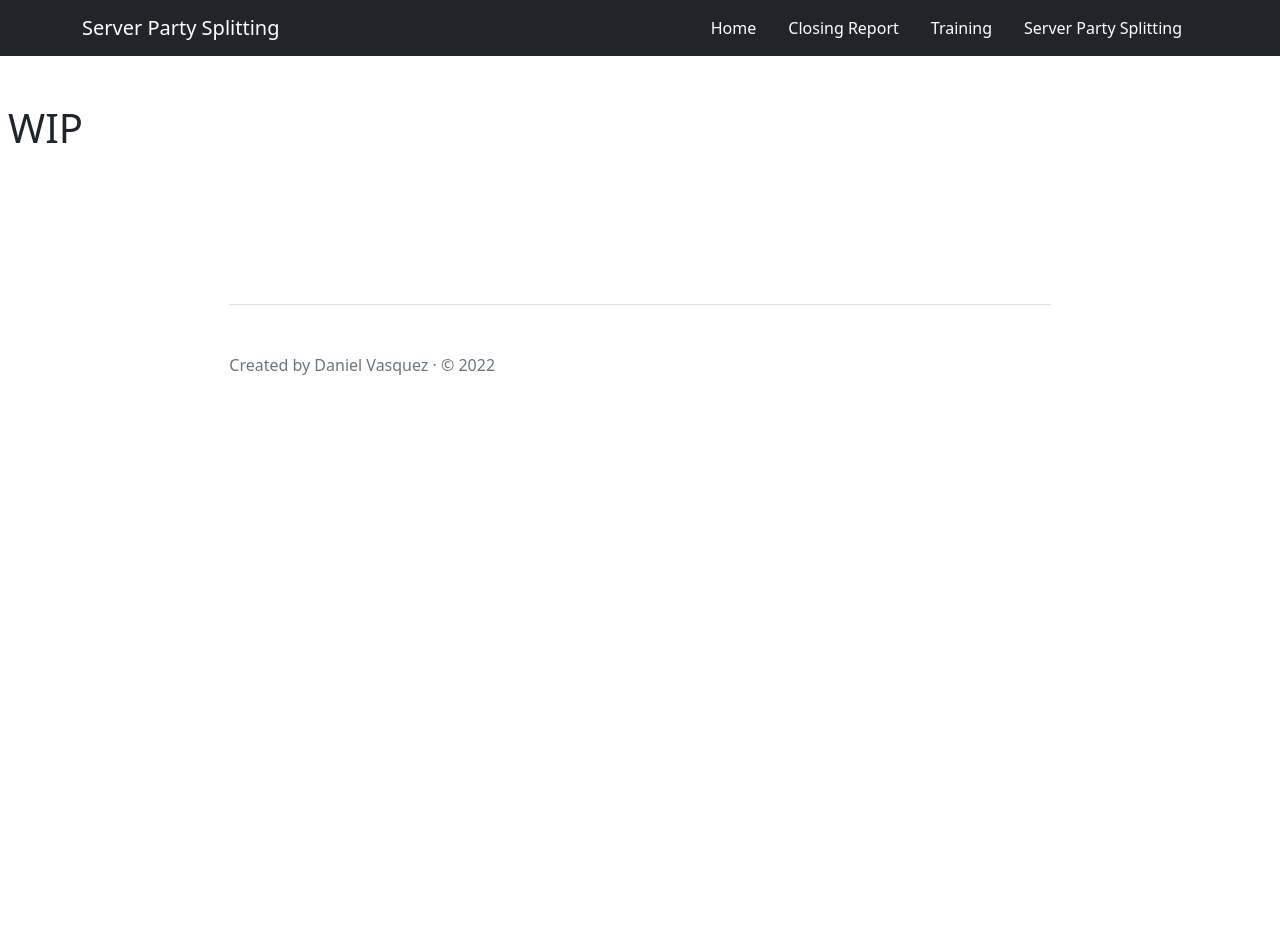
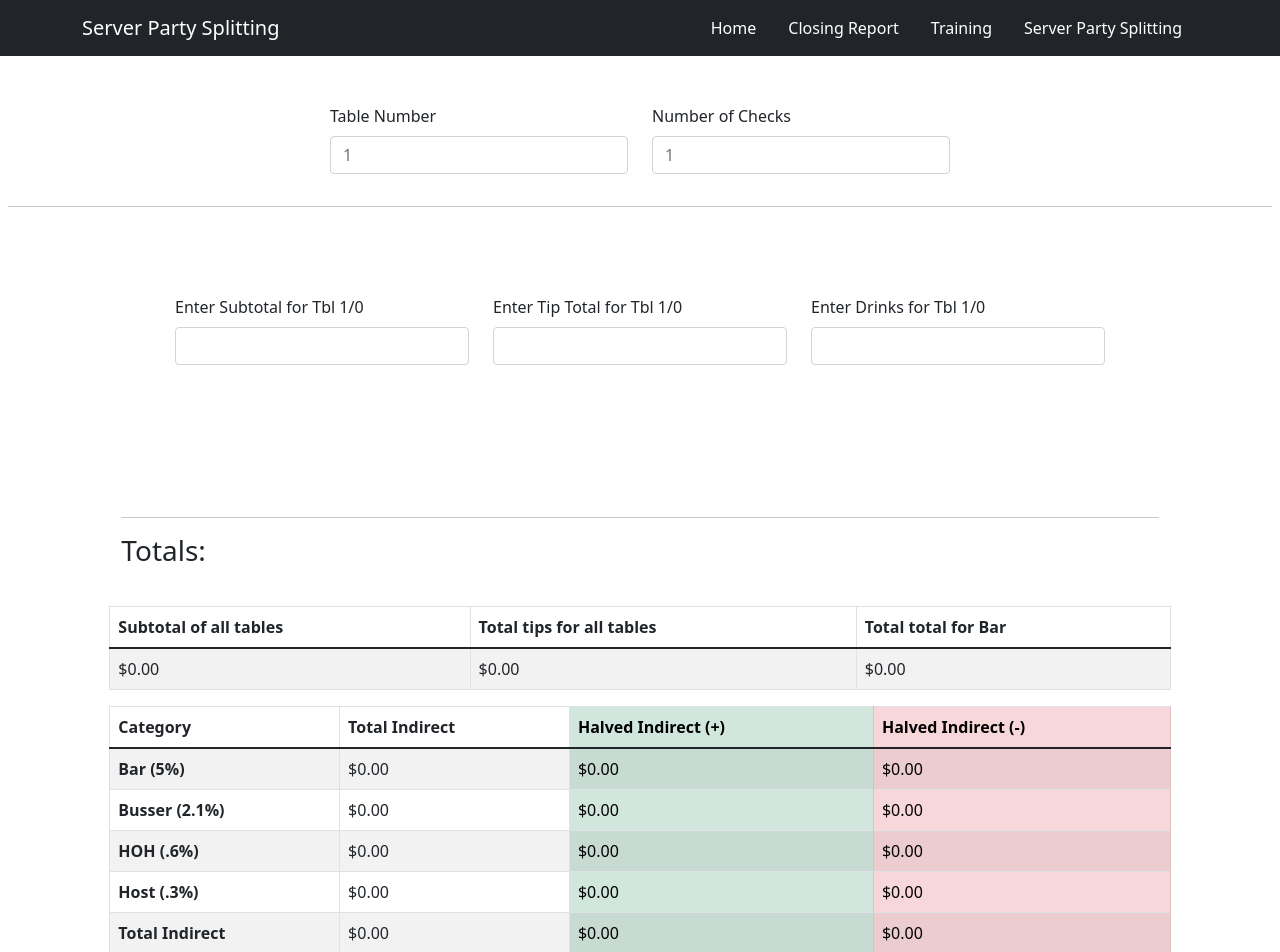
Before and after one commit to DVasquez4155/server-party-splitting, a React (Create React App) app: page /#/ in a window 1280 px wide. Shown: the top 952 px of the page. Before the commit the page ends 800 px from the top, so only its background shows below. Built offline with nearby package versions, Linux system fonts and the light colour scheme.

Commit message:
Added templating for calculator

```diff
--- a/src/pages/home/index.js
+++ b/src/pages/home/index.js
@@ -1,12 +1,147 @@
 import React from "react";
+import { Form, Row, Table } from "react-bootstrap";
+// import Button from 'react-bootstrap/Button';
+// import specs from '../../db/food.json';
 
+class index extends React.Component {
+    constructor(props) {
+        super(props);
+        this.state = {table: 1, check:1};
 
-function Nav(props) {
-    return (
-        <>
-        <h1>WIP</h1>
-        </>
-    );
+        this.handleChange = this.handleChange.bind(this);
+    }
+    handleChange(event) {
+        if (event.target.id === "checkNumber" && parseInt(event.target.value) >= 1) {
+            this.setState({check: parseInt(event.target.value)})
+        }
+        else if (event.target.id === "tableNumber" && parseInt(event.target.value) >= 0) {
+            this.setState({table: parseInt(event.target.value)})
+        }
+        console.log(this.state)
+    }
+    getforms(tableNumber, numberOfForms) {
+        var forms = [];
+        for (let i = 0; i < numberOfForms; i++) {
+            const table = tableNumber+"/"+i;
+            forms.push(
+                <>
+                    <Form.Group controlId={"s"+table} className="mb-3 col-3">
+                        <Form.Label>Enter Subtotal for Tbl {table}</Form.Label>
+                        {/* <Form.Control type="number" id={table + "subtotal"} placeholder="" /> */}
+                        <Form.Control type="number" placeholder=""/>
+                    </Form.Group>
+                    <Form.Group controlId={"t"+table} className="mb-3 col-3">
+                        <Form.Label>Enter Tip Total for Tbl {table}</Form.Label>
+                        {/* <Form.Control type="number" id={table + "tiptotal"} placeholder="" /> */}
+                        <Form.Control type="number" placeholder=""/>
+                    </Form.Group>
+                    <Form.Group controlId={"b"+table} className="mb-3 col-3" >
+                        <Form.Label>Enter Drinks for Tbl {table}</Form.Label>
+                        {/* <Form.Control type="number" id={table + "barTotal"} placeholder="" /> */}
+                        <Form.Control type="number" placeholder=""/>
+                    </Form.Group>
+                </>
+            )
+        }
+        return forms;
+    }
+    render() {
+        return (
+            <main className="mx-auto">
+                <Form onChange={this.handleChange}>
+                    <Row className="justify-content-md-center">
+                        <Form.Group className="mb-3 col-3" controlId="tableNumber">
+                                <Form.Label>Table Number</Form.Label>
+                                <Form.Control type="number" placeholder="1" />
+                        </Form.Group>
+                        <Form.Group className="mb-3 col-3" controlId="checkNumber">
+                                <Form.Label>Number of Checks</Form.Label>
+                                <Form.Control type="number" placeholder="1" />
+                        </Form.Group>
+                    </Row>
+                    <hr />
+                    <br />
+                    {this.getforms(this.state.table, this.state.check)?.map((data, key) => {
+                        return (
+                            <div key={key} className="App col-lg-12 mx-auto p-2 py-md-5">
+                                <Row className="justify-content-md-center">
+                                    {data}
+                                </Row>
+                            </div>
+                        );
+                    })}
+                    <br />
+                    <div className="App col-lg-10 mx-auto p-2 py-md-5 align-content-center">
+                        <hr />
+                        <Row>
+                            <h3>Totals:</h3>
+                            <br /><br /><br />
+                            <Table striped bordered hover>
+                                <thead>
+                                    <tr>
+                                    <th>Subtotal of all tables</th>
+                                    <th>Total tips for all tables</th>
+                                    <th>Total total for Bar</th>
+                                    </tr>
+                                </thead>
+                                <tbody>
+                                    <tr>
+                                    <td>$0.00</td>
+                                    <td>$0.00</td>
+                                    <td>$0.00</td>
+                                    </tr>
+                                </tbody>
+                            </Table>
+                        </Row>
+                        <Row>
+                            <Table striped bordered hover>
+                                <thead>
+                                    <tr>
+                                        <th>Category</th>
+                                        <th>Total Indirect</th>
+                                        <th className="table-success">Halved Indirect (+)</th>
+                                        <th className="table-danger">Halved Indirect (-)</th>
+                                    </tr>
+                                </thead>
+                                <tbody>
+                                    <tr>
+                                        <th>Bar (5%)</th>
+                                        <td>$0.00</td>
+                                        <td className="table-success">$0.00</td>
+                                        <td className="table-danger">$0.00</td>
+                                    </tr>
+                                    <tr>
+                                        <th>Busser (2.1%)</th>
+                                        <td>$0.00</td>
+                                        <td className="table-success">$0.00</td>
+                                        <td className="table-danger">$0.00</td>
+                                    </tr>
+                                    <tr>
+                                        <th>HOH (.6%)</th>
+                                        <td>$0.00</td>
+                                        <td className="table-success">$0.00</td>
+                                        <td className="table-danger">$0.00</td>
+                                    </tr>
+                                    <tr>
+                                        <th>Host (.3%)</th>
+                                        <td>$0.00</td>
+                                        <td className="table-success">$0.00</td>
+                                        <td className="table-danger">$0.00</td>
+                                    </tr>
+                                    <tr>
+                                        <th>Total Indirect</th>
+                                        <td>$0.00</td>
+                                        <td className="table-success">$0.00</td>
+                                        <td className="table-danger">$0.00</td>
+                                    </tr>
+                                </tbody>
+                            </Table>
+                        </Row>
+                    </div>
+                </Form>
+            </main>
+        )
+    }
 }
 
-export default Nav;
+export default index;
```
